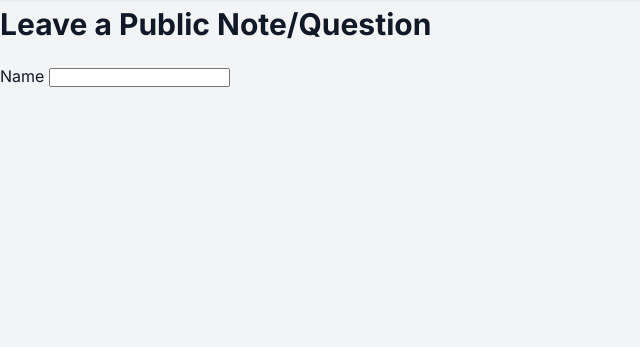
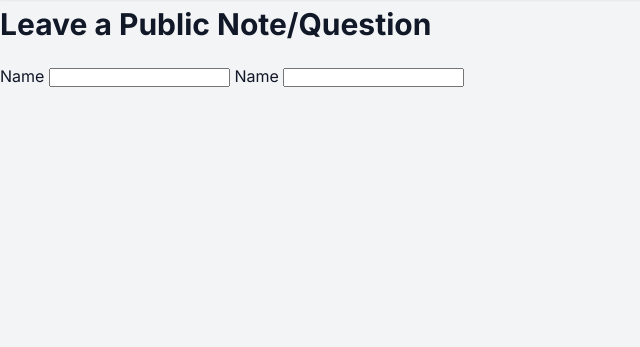
Before and after one commit to Yiranubari/CONTACT-FORM, a PHP site: template templates/contact_get.php in a window 1280 px wide. Shown: the part 73-420 px from the top of the page, without its empty margins (0-640 px from the left). Run offline with PHP 8.4, Linux system fonts and the light colour scheme; the template is opened without the code that fills it, so the values that code supplies are empty.

```diff
--- a/templates/contact_get.php
+++ b/templates/contact_get.php
@@ -1,9 +1,9 @@
 <section>
     <h2>Leave a Public Note/Question</h2>
     <form method="POST">
-
         <label>Name</label>
         <input type="text" name="name" />
-
+        <label>Name</label>
+        <input type="text" name="name" />
     </form>
 </section>
```
